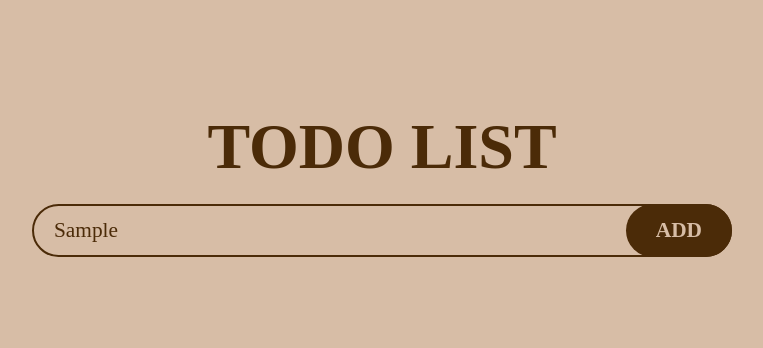
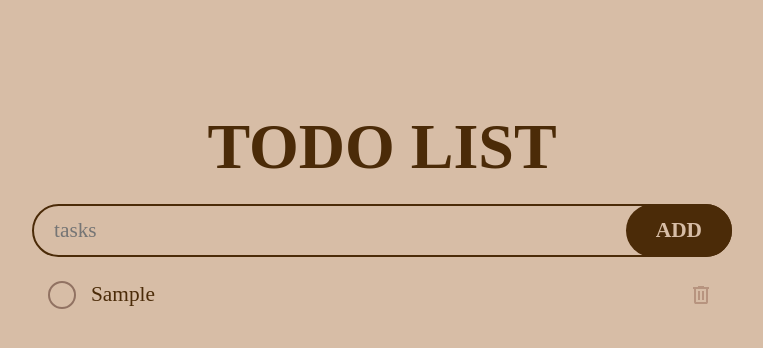
Before and after one commit to Hifsa32/todo_list, a plain HTML site: page main.html in a window 1280 px wide. Both pictures are taken after typing "Sample" into the empty fields and a click on the button "ADD". Shown: the whole page, without its empty margins (258-1021 px from the left). Drawn offline with Linux system fonts and the light colour scheme.

Commit message:
completed

```diff
--- a/main.html
+++ b/main.html
@@ -14,8 +14,8 @@
         <input type="text" id="text-input" placeholder="tasks" />
         <button id="add-button">ADD</button>
       </form>
-      <!--     <ul id="todo-list">
-        <li class="todo">
+      <ul id="todo-list">
+        <!-- <li class="todo">
           <input type="checkbox" id="todo-1" />
           <label class="custom-checkbox" for="todo-1">
             <svg
@@ -77,8 +77,8 @@
               />
             </svg>
           </button>
-        </li>
-      </ul> -->
+        </li> -->
+      </ul>
     </div>
   </body>
   <script src="script.js"></script>
--- a/script.js
+++ b/script.js
@@ -2,7 +2,8 @@ const todoForm = document.querySelector("form");
 const todoInput = document.getElementById("text-input");
 const todoListUL = document.getElementById("todo-list");
 
-let allTodos = [];
+let allTodos = getTodos();
+updateTodoList();
 
 todoForm.addEventListener("submit", function (e) {
   e.preventDefault();
@@ -12,8 +13,13 @@ todoForm.addEventListener("submit", function (e) {
 function addTodo() {
   const todoText = todoInput.value.trim();
   if (todoText.length > 0) {
-    allTodos.push(todoText);
+    const todoObject = {
+      text: todoText,
+      completed: false,
+    };
+    allTodos.push(todoObject);
     updateTodoList();
+    saveTodos();
     todoInput.value = "";
   }
 }
@@ -29,10 +35,11 @@ function updateTodoList() {
 function createtodoItem(todo, todoIndex) {
   const todoId = "todo-" + todoIndex;
   const todoLI = document.createElement("li");
+  const todoText = todo.text;
   todoLI.className = "todo";
   todoLI.innerHTML = `
-      <input type="checkbox" id="${TodoId}" />
-      <label class="custom-checkbox" for="${TodoId}">
+      <input type="checkbox" id="${todoId}" />
+      <label class="custom-checkbox" for="${todoId}">
         <svg
           fill="transparent"
           xmlns="http://www.w3.org/2000/svg"
@@ -44,8 +51,8 @@ function createtodoItem(todo, todoIndex) {
           <path d="M382-240 154-468l57-57 171 171 367-367 57 57-424 424Z" />
         </svg>
       </label>
-      <label for="${TodoId}" class="todo-text">
-        ${todo}
+      <label for="${todoId}" class="todo-text">
+        ${todoText}
       </label>
 
       <button class="delete-button">
@@ -60,5 +67,31 @@ function createtodoItem(todo, todoIndex) {
           <path d="M280-120q-33 0-56.5-23.5T200-200v-520h-40v-80h200v-40h240v40h200v80h-40v520q0 33-23.5 56.5T680-120H280Zm400-600H280v520h400v-520ZM360-280h80v-360h-80v360Zm160 0h80v-360h-80v360ZM280-720v520-520Z" />
         </svg>
       </button> `;
+  const deleteButton = todoLI.querySelector(".delete-button");
+  deleteButton.addEventListener("click", () => {
+    deleteTodoItem(todoIndex);
+  });
+  const checkbox = todoLI.querySelector("input");
+  checkbox.addEventListener("change", () => {
+    allTodos[todoIndex].completed = checkbox.checked;
+    saveTodos();
+  });
+  checkbox.checked = todo.completed;
   return todoLI;
 }
+
+function deleteTodoItem(todoIndex) {
+  allTodos = allTodos.filter((_, i) => i !== todoIndex);
+  saveTodos();
+  updateTodoList();
+}
+
+function saveTodos() {
+  const todoJson = JSON.stringify(allTodos);
+  localStorage.setItem("todos", todoJson);
+}
+
+function getTodos() {
+  const todos = localStorage.getItem("todos") || "[]";
+  return JSON.parse(todos);
+}
```
